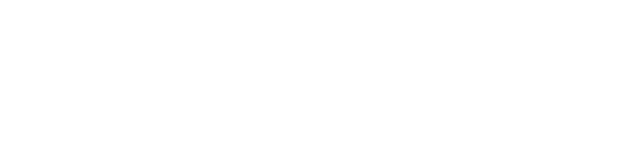
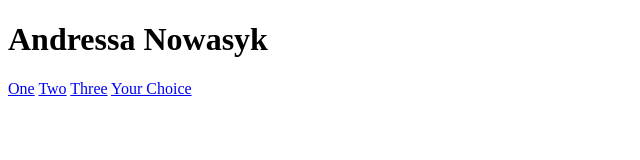
Before and after one commit to andressanowasyk/final-project-intro-html-course, a plain HTML site: page index.html in a window 1280 px wide. Shown: the whole page, without its empty margins (0-640 px from the left). Drawn offline with Linux system fonts and the light colour scheme.

Commit message:
criando nav

```diff
--- a/index.html
+++ b/index.html
@@ -3,9 +3,17 @@
 <head>
     <meta charset="UTF-8">
     <meta name="viewport" content="width=device-width, initial-scale=1.0">
-    <title>Document</title>
+    <title>Andressa Nowasyk</title>
 </head>
 <body>
-
+    <header>
+        <h1> Andressa Nowasyk </h1>
+        <nav>
+            <a href="#one">One</a>
+            <a href="#two">Two</a>
+            <a href="#three">Three</a>
+            <a href="#yourchoice">Your Choice</a>
+        </nav>
+    </header>
 </body>
 </html>
```
